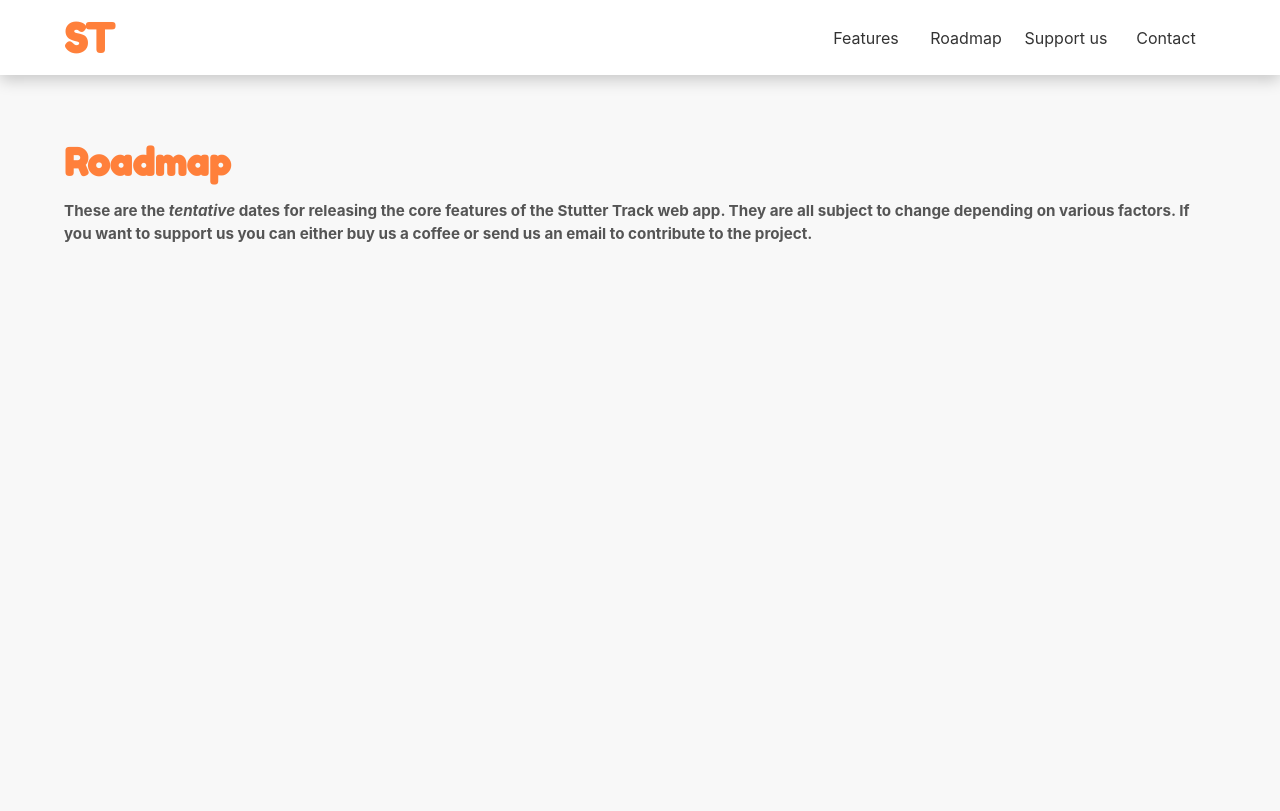
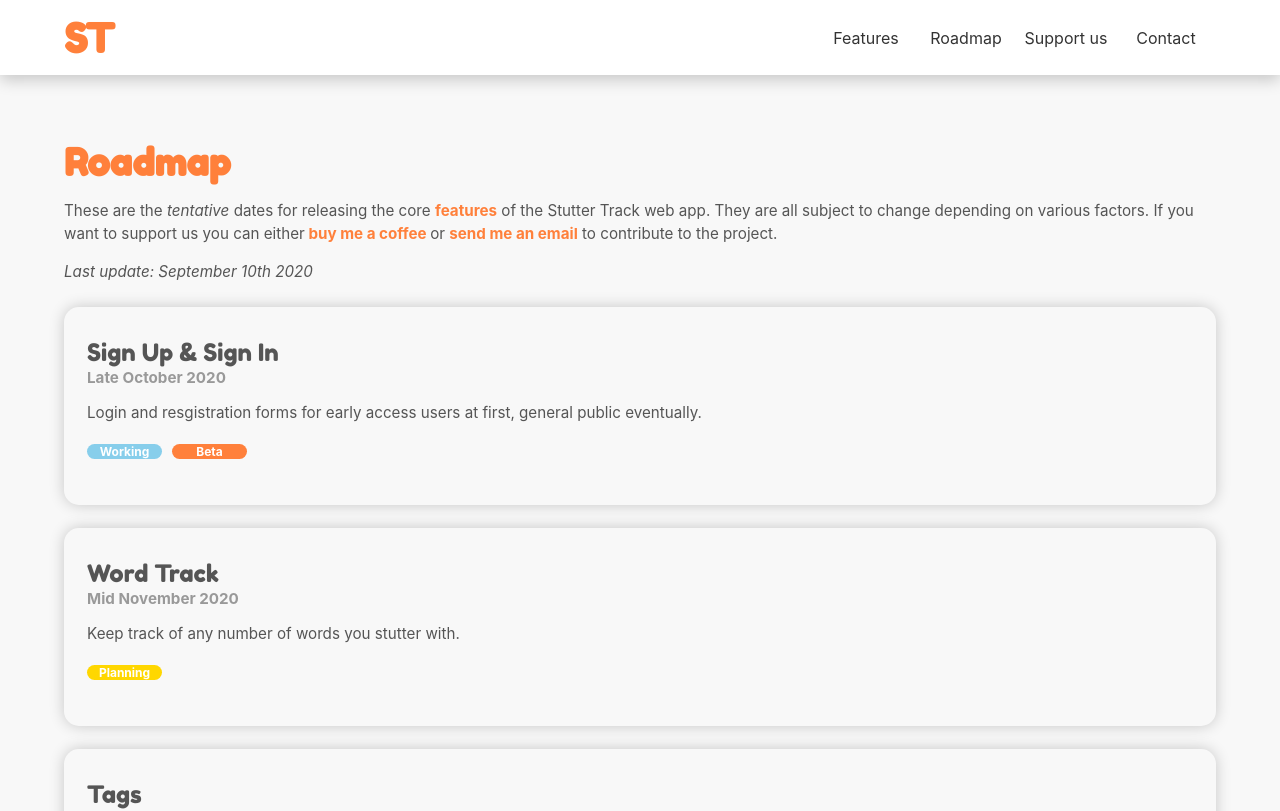
Before and after one commit to alfremedpal/Stutter-Track-Landing, a React (Create React App) app: page /roadmap in a window 1280 px wide. Shown: the top 811 px of the page. Built offline with nearby package versions, Linux system fonts and the light colour scheme.

Commit message:
Roadmap tasks

```diff
--- /dev/null
+++ b/src/components/Tag/Tag.js
@@ -0,0 +1,28 @@
+import React from 'react'
+
+import classes from './Tag.module.css'
+
+export default function Tag(props) {
+
+    const bgcolor = type => {
+        if(type === 'gray') {
+            return '#999'
+        } else if (type === 'green') {
+            return '#90EE90'
+        } else if (type === 'red') {
+            return '#F08080'
+        } else if (type === 'yellow') {
+            return '#FFD700'
+        } else if (type === 'blue') {
+            return '#87CEEB'
+        } else if (type === 'orange') {
+            return '#ff803b'
+        }
+    }
+
+    return (
+        <div className={classes.main} style={{backgroundColor:bgcolor(props.type)}}>
+            {props.children}
+        </div>
+    )
+}
--- /dev/null
+++ b/src/components/Tag/Tag.module.css
@@ -0,0 +1,11 @@
+.main {
+    background-color: #aaa;
+    width: 75px;
+    text-align: center;
+    border-radius: 25px;
+    color: #fff;
+    font-weight: bold;
+    font-size: 0.75em;
+    display: inline-block;
+    margin: 0 10px 0 0
+}
--- /dev/null
+++ b/src/components/Tasks/Task/Task.js
@@ -0,0 +1,24 @@
+import React from 'react'
+
+import Tag from '../../../components/Tag/Tag'
+import classes from './Task.module.css'
+
+export default function Task(props) {
+
+    return (
+        <div className={classes.main}>
+            <h2>{props.name}</h2>
+            <span>{props.due}</span>
+            <p>
+                {props.children}
+            </p>
+            {
+                props.tags.map((tag, i) => (
+                    <Tag key={i} type={tag.type}>
+                        {tag.name}
+                    </Tag>
+                ))
+            }
+        </div>
+    )
+}
--- /dev/null
+++ b/src/components/Tasks/Task/Task.module.css
@@ -0,0 +1,20 @@
+.main {
+    min-height: 175px;
+    box-shadow: 0px 0px 15px 0px rgba(0, 0, 0, 0.2);
+    border-radius: 15px;
+    margin: 2% 0 2% 0;
+    padding: 1% 1% 1% 2%;
+}
+
+.main h2 {
+    color: #555;
+    font-family: 'Fredoka One', cursive;
+    font-weight: normal;
+    margin-bottom: 0;
+}
+
+.main span {
+    font-size: 0.95em;
+    color: #999;
+    font-weight: bold;
+}
--- /dev/null
+++ b/src/components/Tasks/Tasks.js
@@ -0,0 +1,57 @@
+import React from 'react'
+
+import Task from './Task/Task'
+
+export default function Tasks() {
+
+    const tasks = [
+        {
+            name: 'Sign Up & Sign In',
+            due: 'Late October 2020',
+            desc:'Login and resgistration forms for early access users at first, general public eventually.',
+            tags: [{type: 'blue', name:'Working'}, {type: 'orange', name:'Beta'},],
+        },
+        {
+            name: 'Word Track',
+            due: 'Mid November 2020',
+            desc:'Keep track of any number of words you stutter with.',
+            tags: [{type: 'yellow', name:'Planning'},],
+        },
+        {
+            name: 'Tags',
+            due: 'Early December 2020',
+            desc:'Organize your words using custom tags.',
+            tags: [{type: 'yellow', name:'Planning'},],
+        },
+        {
+            name: 'Graphs & Plots',
+            due: 'Early January 2021',
+            desc:'Visualize your word and tag count.',
+            tags: [{type: 'none', name:'To do'},],
+        },
+        {
+            name: 'Global Data',
+            due: '2021',
+            desc:'Optionally opt-in to share your word and tag count in a global database for a broader perspective',
+            tags: [{type: 'none', name:'To do'},],
+        },
+    ]
+
+
+    return (
+        <>
+        {
+            tasks.map((task, i) => (
+                <Task
+                    key={i}
+                    name={task.name}
+                    due={task.due}
+                    tags={task.tags}
+                >
+                    {task.desc}
+                </Task>
+            ))
+        }
+        </>
+    )
+}
--- a/src/pages/Roadmap/Roadmap.js
+++ b/src/pages/Roadmap/Roadmap.js
@@ -1,4 +1,6 @@
 import React from 'react'
+
+import Tasks from '../../components/Tasks/Tasks'
 import classes from './Roadmap.module.css'
 
 export default function Roadmap() {
@@ -8,12 +10,16 @@
             <div className={classes.main}>
                 <h1>Roadmap</h1>
                 <p>
-                    These are the <i>tentative</i> dates for releasing the core features of the
+                    These are the <i>tentative</i> dates for releasing the core <a href="/#features">features</a> of the
                     Stutter Track web app. They are all subject to change depending on various factors.
                     If you want to support us you can either
-                    <a> buy us a coffee </a>
-                    or send us an email to contribute to the project.
+                    <a href="#"> buy me a coffee </a>
+                    or <a href="/contact">send me an email</a> to contribute to the project.
                 </p>
+                <p>
+                    <i>Last update: September 10th 2020</i>
+                </p>
+                <Tasks />
             </div>
         </>
     )
--- a/src/pages/Roadmap/Roadmap.module.css
+++ b/src/pages/Roadmap/Roadmap.module.css
@@ -12,8 +12,13 @@
 }
 
 .main p {
-    font-weight: bold;
     color: #555;
     line-height: 1.5;
     font-size: 0.95em;
 }
+
+.main a {
+    text-decoration: none;
+    color: #ff803b;
+    font-weight: bold;
+}
```
